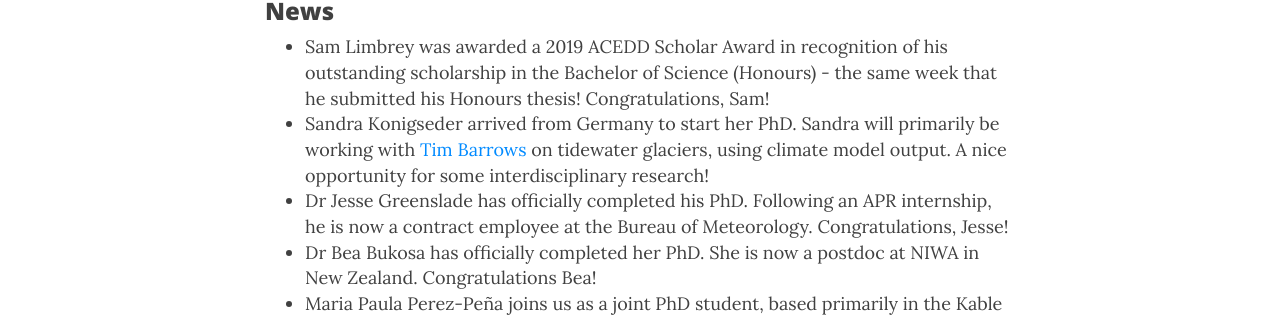
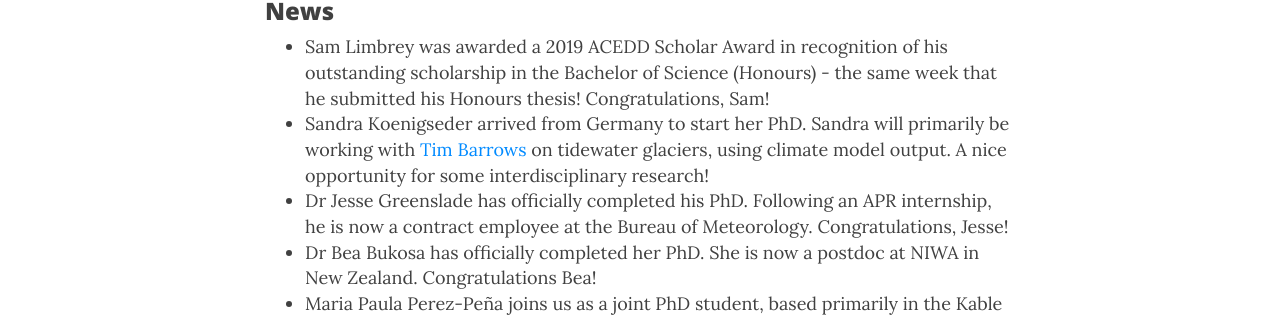
Before and after one commit to jennyfisher/jennyfisher.github.io, a Jekyll site: the page built from index.md, in a window 1280 px wide and 900 px high, scrolled down 768 px. Shown: the part 148-465 px from the top of the window. Built offline with Jekyll 4.4.1, drawn with Linux system fonts in a browser that asks for light colours; nearby versions of some CDN libraries.

Commit message:
Update index.md

```diff
--- a/index.md
+++ b/index.md
@@ -23,7 +23,7 @@ I teach earth systems science and introductory programming to undergraduate stud
 ### News
 
 - Sam Limbrey was awarded a 2019 ACEDD Scholar Award in recognition of his outstanding scholarship in the Bachelor of Science (Honours) - the same week that he submitted his Honours thesis! Congratulations, Sam!
-- Sandra Konigseder arrived from Germany to start her PhD. Sandra will primarily be working with [Tim Barrows](https://scholars.uow.edu.au/display/tim_barrows) on tidewater glaciers, using climate model output. A nice opportunity for some interdisciplinary research!
+- Sandra Koenigseder arrived from Germany to start her PhD. Sandra will primarily be working with [Tim Barrows](https://scholars.uow.edu.au/display/tim_barrows) on tidewater glaciers, using climate model output. A nice opportunity for some interdisciplinary research!
 - Dr Jesse Greenslade has officially completed his PhD. Following an APR internship, he is now a contract employee at the Bureau of Meteorology. Congratulations, Jesse!
 - Dr Bea Bukosa has officially completed her PhD. She is now a postdoc at NIWA in New Zealand. Congratulations Bea!
 - Maria Paula Perez-Peña joins us as a joint PhD student, based primarily in the Kable group at UNSW. Welcome Maria!
```
